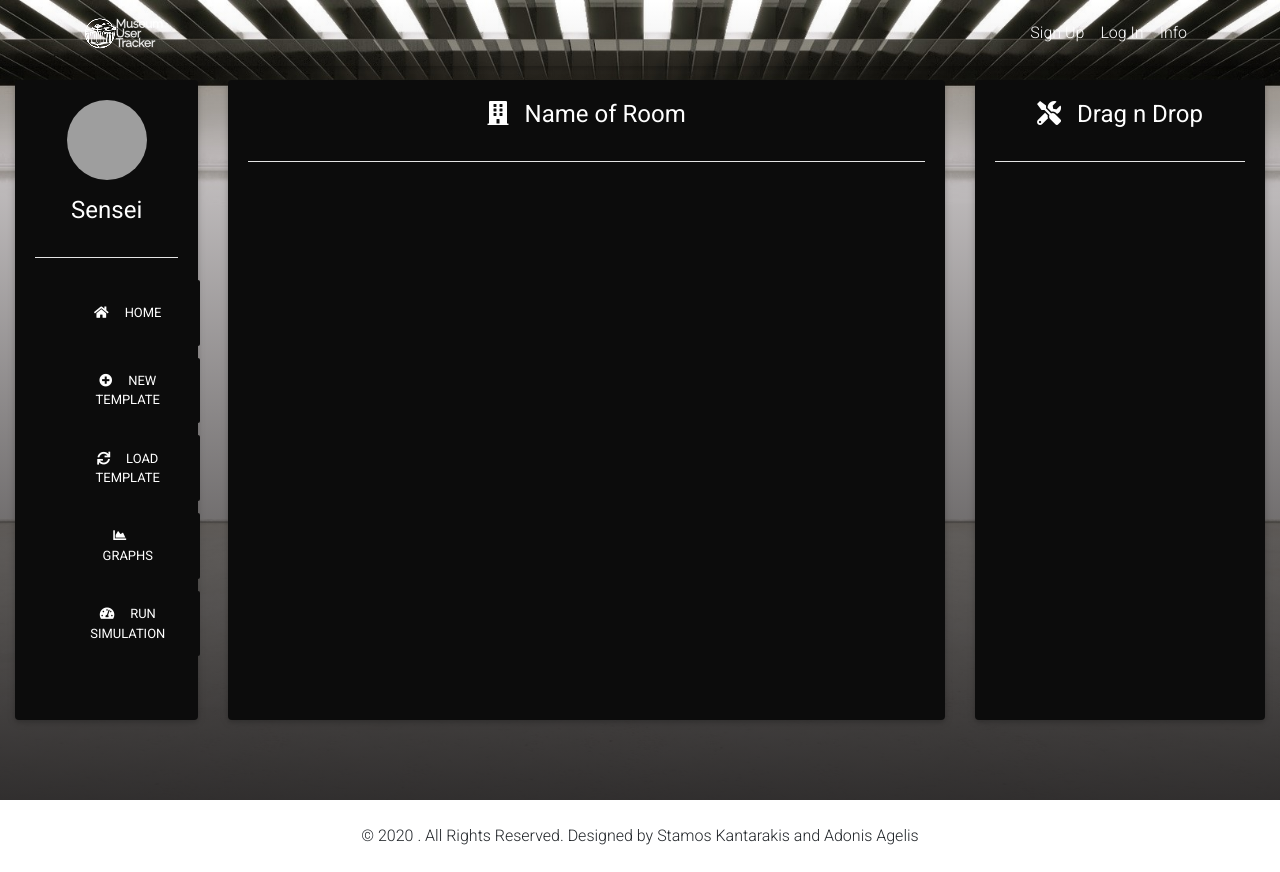
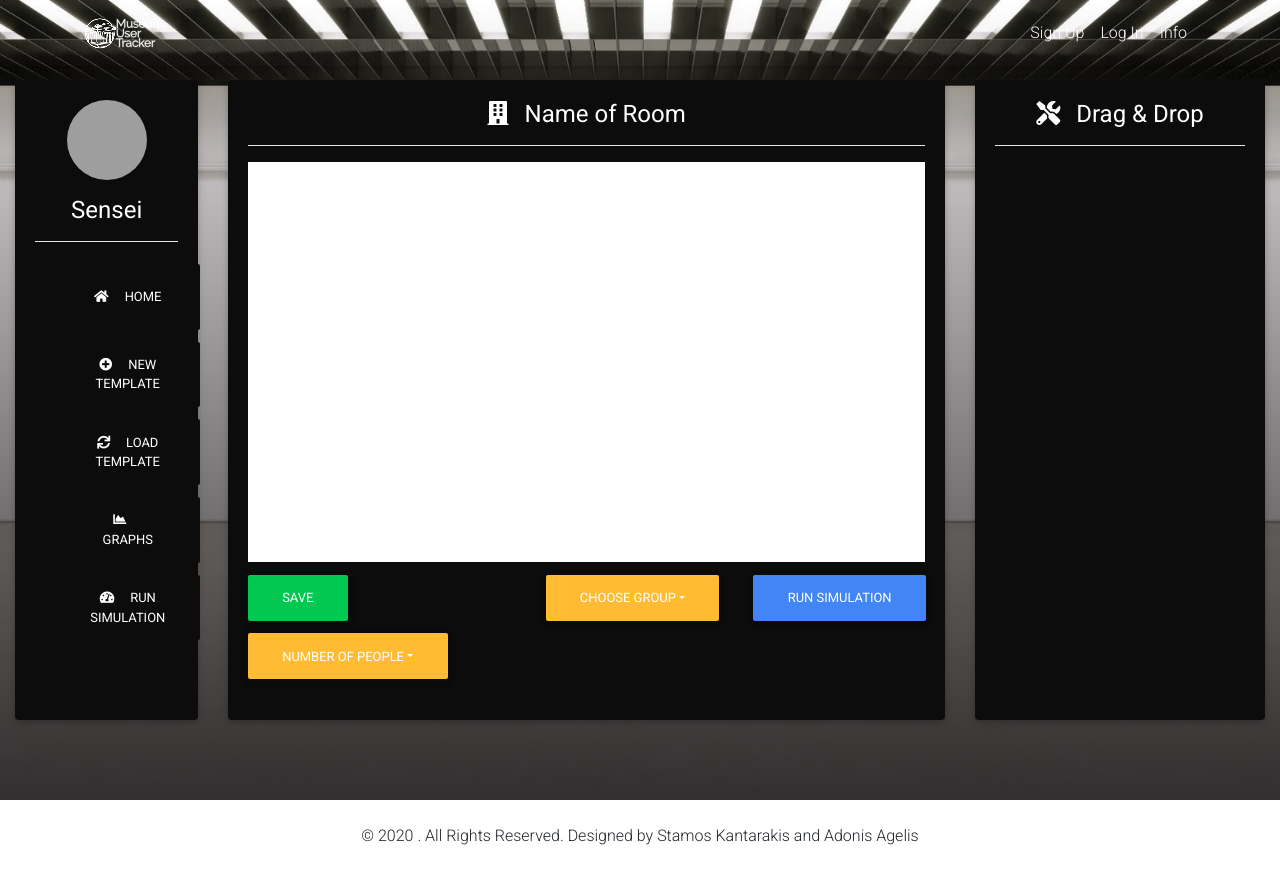
Before and after one commit to AdonisAgelis/thesis-project, a React (Create React App) app in the folder frontend/: page /profile in a window 1280 px wide. Both pictures are taken after a click on the button "NEW TEMPLATE". Built offline with nearby package versions, Linux system fonts and the light colour scheme; grey boxes are pictures that could not be loaded.

Commit message:
Simulation Column Buttons

```diff
--- a/frontend/src/columnsProfile.component.js
+++ b/frontend/src/columnsProfile.component.js
@@ -19,6 +19,10 @@ import {
   MDBBtnGroup,
   MDBNav,
   MDBNavLink,
+  MDBDropdown,
+  MDBDropdownToggle,
+  MDBDropdownMenu,
+  MDBDropdownItem
 } from "mdbreact";
 import "./profile.css";
 
@@ -35,8 +39,7 @@ class ColumnsProfile extends React.Component {
             <MDBCard
               style={{
                 height: "40rem",
-              }}
-            >
+              }}>
               <MDBCardBody className="rounded mb-0">
                 <img
                   id="avatar"
@@ -115,6 +118,33 @@ class ColumnsProfile extends React.Component {
                 <MDBCardText style={{ textAlign: "center" }}>
                   <hr className="hr" style={{ backgroundColor: "white" }}></hr>
                 </MDBCardText>
+                <canvas id="myCanvas"></canvas>
+                <MDBNav className='flex-row'>
+                  <MDBBtn color="success">Save</MDBBtn>
+                    <MDBDropdown>
+                      <MDBDropdownToggle caret id='dd1' color='warning'>
+                        Choose Group
+                      </MDBDropdownToggle>
+                    <MDBDropdownMenu basic>
+                        <MDBDropdownItem>School</MDBDropdownItem>
+                        <MDBDropdownItem>Family</MDBDropdownItem>
+                        <MDBDropdownItem>Couple</MDBDropdownItem>
+                      </MDBDropdownMenu>
+                    </MDBDropdown>
+                    <MDBDropdown>
+                      <MDBDropdownToggle caret color='warning'>
+                        Number of people
+                      </MDBDropdownToggle>
+                      <MDBDropdownMenu basic>
+                        <MDBDropdownItem>1</MDBDropdownItem>
+                        <MDBDropdownItem>2</MDBDropdownItem>
+                        <MDBDropdownItem>3</MDBDropdownItem>
+                      </MDBDropdownMenu>
+                    </MDBDropdown>
+                  <div id='run'>
+                    <MDBBtn id='run' color="primary">Run Simulation</MDBBtn>
+                  </div>
+                </MDBNav>
               </MDBCardBody>
             </MDBCard>
           </MDBAnimation>
@@ -137,7 +167,7 @@ class ColumnsProfile extends React.Component {
                 <MDBCardTitle style={{ textAlign: "center" }}>
                   <h4 style={{ color: "white" }}>
                     <MDBIcon icon="tools" style={{ marginRight: "1rem" }} />
-                    Drag n Drop
+                    Drag & Drop
                   </h4>
                 </MDBCardTitle>
                 <MDBCardText style={{ textAlign: "center" }}>
--- a/frontend/src/profile.css
+++ b/frontend/src/profile.css
@@ -85,5 +85,26 @@
 }
 
 .hr {
-  margin-top: 2rem;
+  margin-top: 1rem;
 }
+
+#myCanvas {
+  border: 1px solid white;
+  background-color: white;
+  width: 100%;
+  height: 50vh;
+}
+
+.flex-row {
+  margin-left: -0.4rem;
+}
+
+#run {
+  position: fixed;
+  right: 0;
+  margin-right: 1.2rem;
+}
+
+#dd1 {
+  margin-left: 12rem !important;
+}
```
